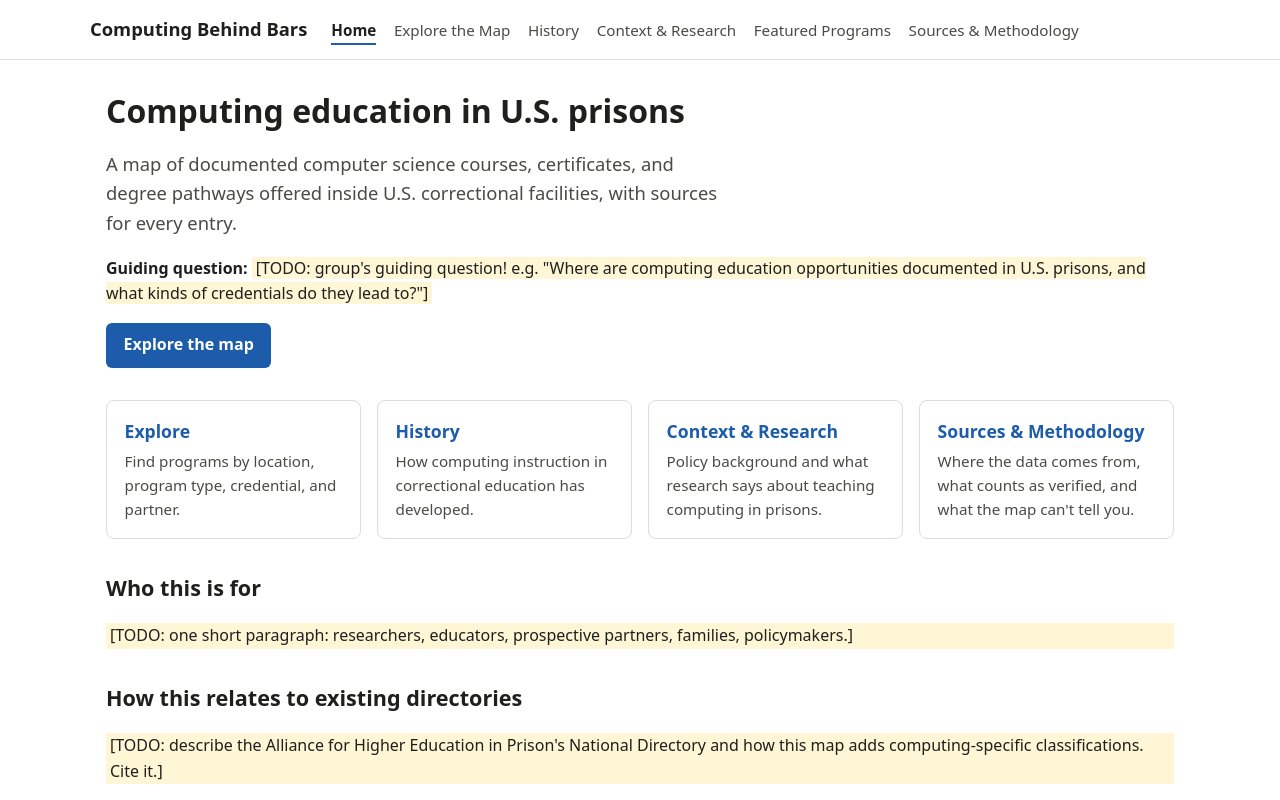
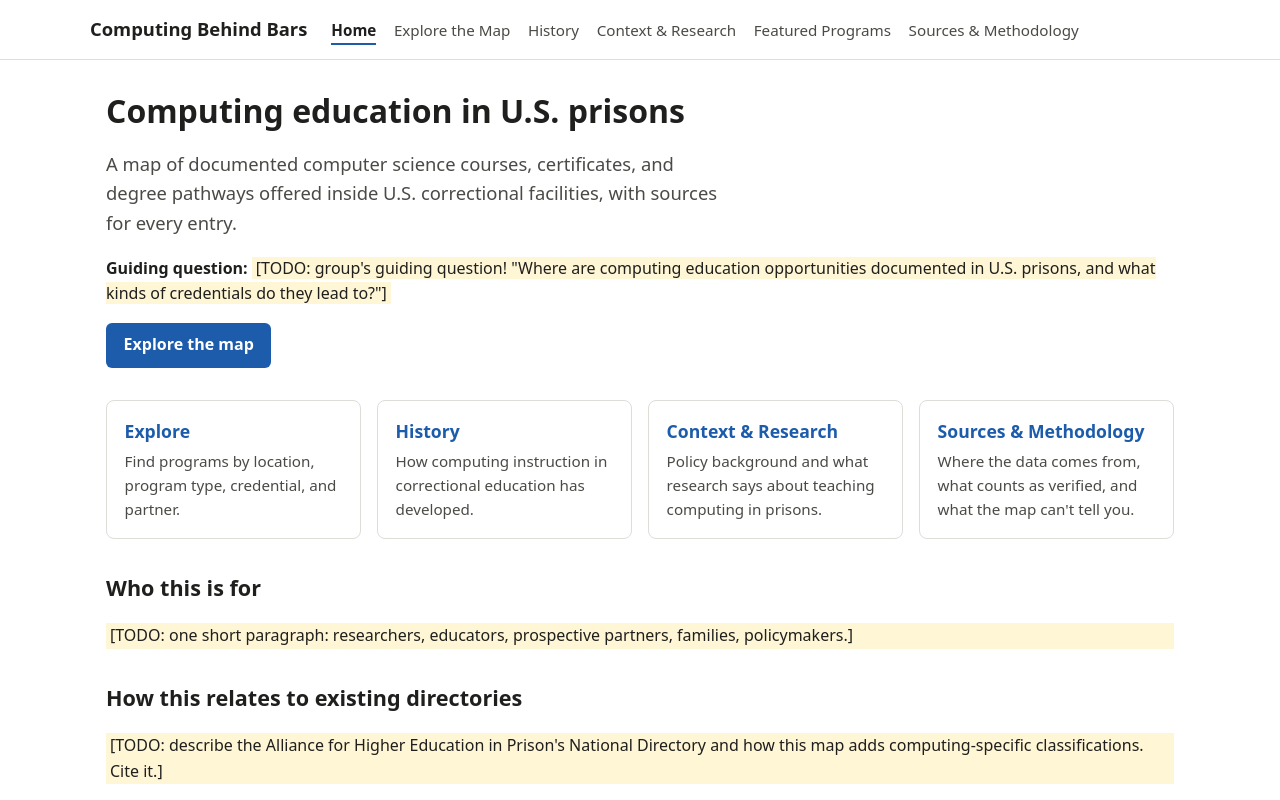
Before and after one commit to vvvNikvvv/computing-behind-bars, a plain HTML site: page index.html in a window 1280 px wide. Shown: the top 800 px of the page. Drawn offline with Linux system fonts and the light colour scheme.

Commit message:
Fix guiding question formatting in index.html

```diff
--- a/index.html
+++ b/index.html
@@ -12,7 +12,7 @@
   <h1>Computing education in U.S. prisons</h1>
   <p class="lede">A map of documented computer science courses, certificates, and degree pathways
   offered inside U.S. correctional facilities, with sources for every entry.</p>
-  <p><strong>Guiding question:</strong> <span class="todo">[TODO: group's guiding question! e.g. "Where are
+  <p><strong>Guiding question:</strong> <span class="todo">[TODO: group's guiding question! "Where are
   computing education opportunities documented in U.S. prisons, and what kinds of credentials do they lead to?"]</span></p>
   <p><a class="button" href="map.html">Explore the map</a></p>
 
```
